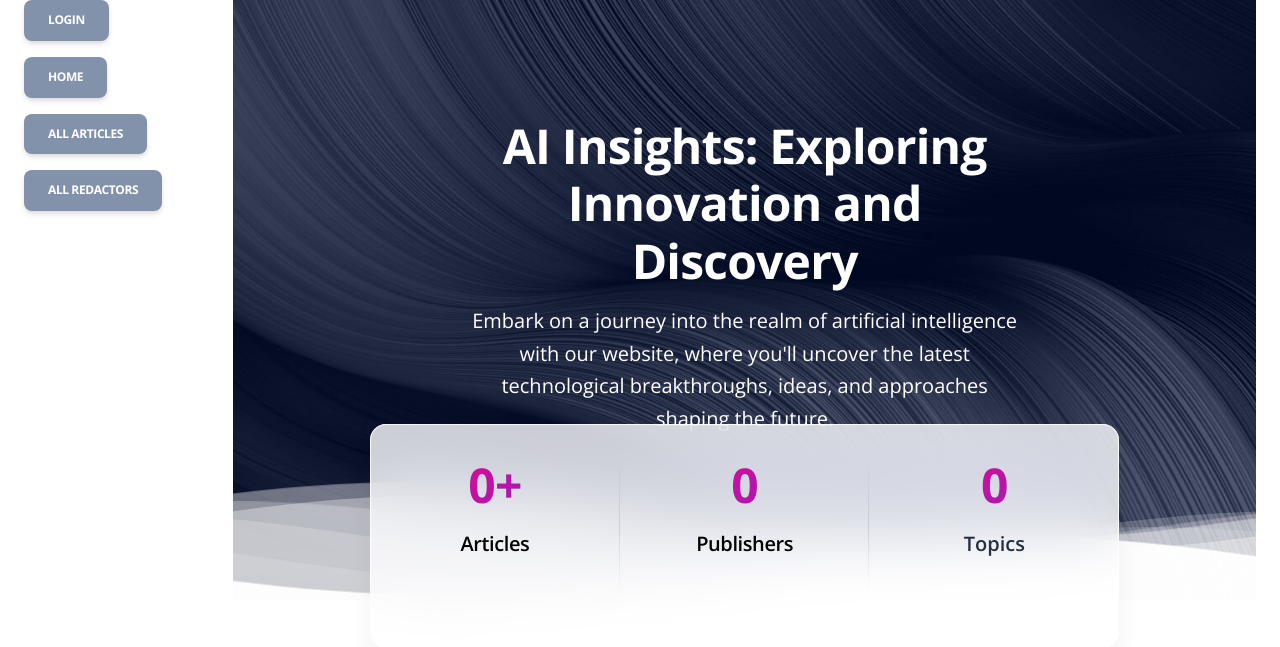
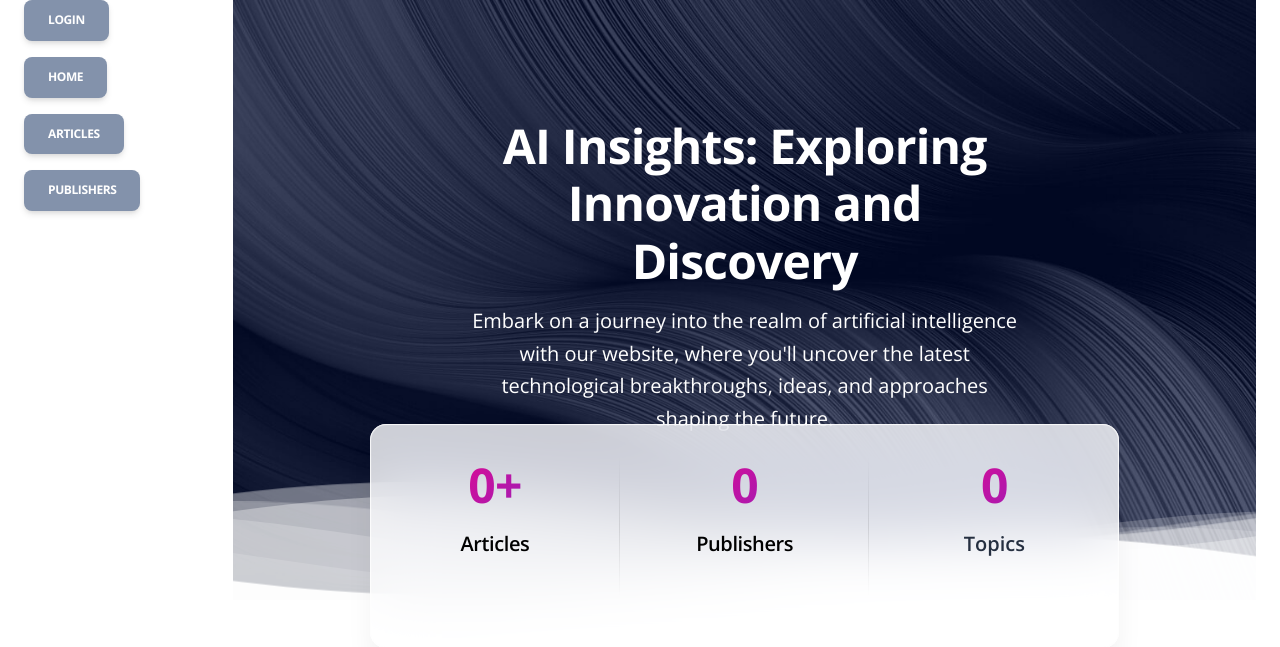
Before and after one commit to isikach/news_site, a Django app: page / in a window 1280 px wide. Shown: the top 647 px of the page. Run offline with Django 5.2, Linux system fonts and the light colour scheme; data that the repository does not hold is empty; some libraries are stand-ins or nearby versions.

Commit message:
Fixed clean_url  method

```diff
--- a/ai_news/forms.py
+++ b/ai_news/forms.py
@@ -27,18 +27,24 @@ class ArticleWithUrlForm(forms.ModelForm):
         url = self.cleaned_data["url"]
         if Article.objects.filter(url=url).exists():
             raise forms.ValidationError("This url already exists.")
+
         if url.endswith("Main_Page"):
             raise ValidationError("You should choose an article")
+
         url_parts = url.split("/")
         if len(url_parts) < 3:
             raise ValidationError("Invalid URL format")
         url_part = url_parts[2]
+
         if url_part not in AVAILABLE_SITES:
             raise ValidationError("You should choose an available source")
+
         if len(url_part) < AVAILABLE_SITES[url_part]:
             raise ValidationError(f"You should choose an article from {url_part}")
+
         if not self.scrup().check_if_article():
             raise ValidationError("Invalid URL. Choose an article")
+
         return url
 
     def save(self, commit=True):
--- a/templates/ai_news/index.html
+++ b/templates/ai_news/index.html
@@ -75,7 +75,9 @@
               <div>
                 <br><br>
                 {% for topic in all_topics %}
-                  <button type="button" class="btn btn-info">{{ topic.title }}</button>
+                  <a href="{% url 'ai_news:article-list' %}">
+                    <button type="button" class="btn btn-info">{{ topic.title }}</button>
+                  </a>
                 {% endfor %}
                   {% if request.user.is_authenticated %}
                     <a href="{% url 'ai_news:topic-create' %}" class="btn btn-primary link-to-page">Add Topic</a>
--- a/templates/includes/sidebar.html
+++ b/templates/includes/sidebar.html
@@ -15,9 +15,9 @@
     <button type="button" class="btn btn-secondary btn-block">Home</button>
   </a>
   <a href="{% url 'ai_news:article-list' %}">
-    <button type="button" class="btn btn-secondary btn-block">All articles</button>
+    <button type="button" class="btn btn-secondary btn-block">Articles</button>
   </a>
   <a href="{% url 'ai_news:publisher-list' %}">
-    <button type="button" class="btn btn-secondary btn-block">All redactors</button>
+    <button type="button" class="btn btn-secondary btn-block">Publishers</button>
   </a>
 </div>
--- a/templates/layouts/base-presentation.html
+++ b/templates/layouts/base-presentation.html
@@ -18,7 +18,6 @@ Coded by www.creative-tim.com
   <meta charset="utf-8" />
   <meta name="viewport" content="width=device-width, initial-scale=1, shrink-to-fit=no">
   <link rel="apple-touch-icon" sizes="76x76" href="{{ ASSETS_ROOT }}/img/apple-icon.png">
-  <link rel="icon" type="image/png" href="{{ ASSETS_ROOT }}/img/favicon.png">
   <link rel="canonical" href="https://appseed.us/ui-kit/soft-ui-design-system"/>
 
   <title>
```
Also changed, not shown: static/assets/img/favicon.png (deleted).
